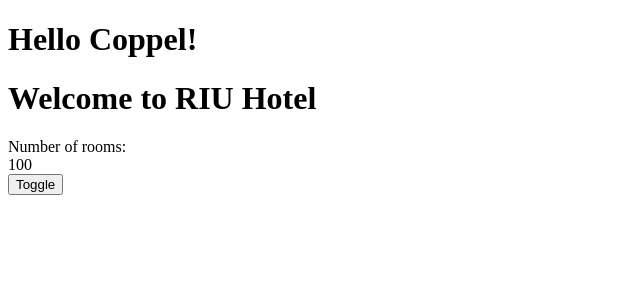
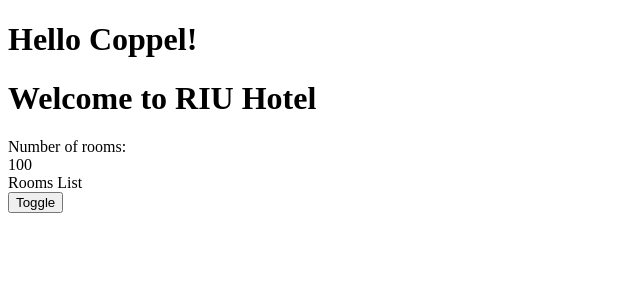
Before and after one commit to gilrg18/angularConcepts, an Angular app in the folder hotelinventoryapp/: page / in a window 1280 px wide. Shown: the top 300 px of the page, without its empty margins (0-640 px from the left). Built offline with nearby package versions, Linux system fonts and the light colour scheme.

Commit message:
*ngIf Directive with CommonModule import

```diff
--- a/hotelinventoryapp/src/app/app.config.ts
+++ b/hotelinventoryapp/src/app/app.config.ts
@@ -3,6 +3,7 @@
 
 import { routes } from './app.routes';
 
+
 export const appConfig: ApplicationConfig = {
   providers: [provideRouter(routes)]
 };
--- a/hotelinventoryapp/src/app/rooms/rooms.component.html
+++ b/hotelinventoryapp/src/app/rooms/rooms.component.html
@@ -1,3 +1,4 @@
+
 <h1>Welcome to {{ hotelName }}</h1>
 <div [hidden]="hideRooms">
   Number of rooms:
@@ -6,7 +7,7 @@
 </div>
 <!-- Same as: -->
 <!-- document.getElementById('numberOfRooms').innerText = numberOfRooms; -->
-
+<div *ngIf="rooms.availableRooms > 0">Rooms List</div>
 <!-- EVENT BINDING -->
 <!-- (click) banana syntax -->
 <button (click)="toggle()">Toggle</button>
--- a/hotelinventoryapp/src/app/rooms/rooms.component.ts
+++ b/hotelinventoryapp/src/app/rooms/rooms.component.ts
@@ -1,11 +1,14 @@
 import { Component } from '@angular/core';
+import { Room } from './rooms';
+import { CommonModule } from '@angular/common';
 
 @Component({
   selector: 'hinv-rooms',
   standalone: true,
-  imports: [],
+  //CommonModule for *ngIf to work
+  imports: [CommonModule],
   templateUrl: './rooms.component.html',
-  styleUrl: './rooms.component.css'
+  styleUrl: './rooms.component.css',
 })
 export class RoomsComponent {
   //INTERPOLATION
@@ -15,8 +18,14 @@
 
   //EVENT BINDING
   hideRooms = false;
-  toggle(){
+
+  rooms: Room = {
+    totalRooms: 20,
+    availableRooms: 10,
+    bookedRooms: 5,
+  };
+
+  toggle() {
     this.hideRooms = !this.hideRooms;
   }
-
 }
--- /dev/null
+++ b/hotelinventoryapp/src/app/rooms/rooms.ts
@@ -0,0 +1,5 @@
+export interface Room{
+    totalRooms: number;
+    availableRooms: number;
+    bookedRooms: number;
+}
```
